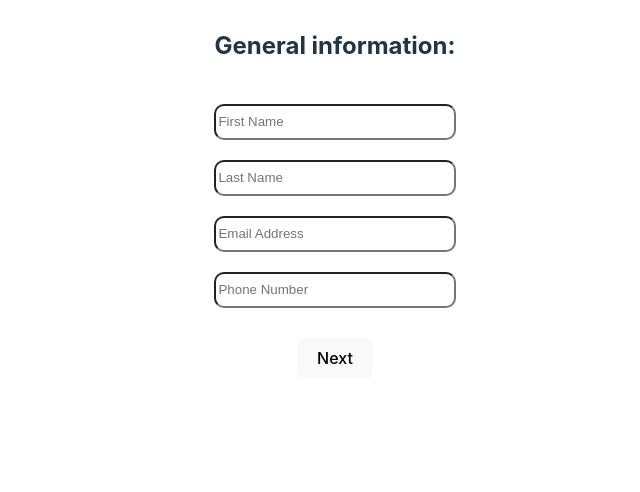
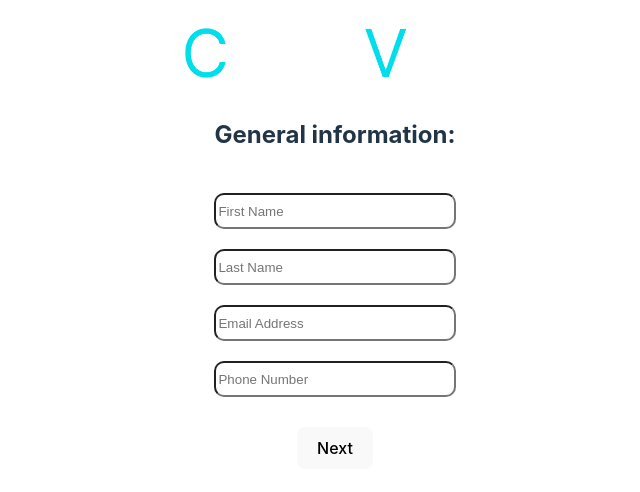
Before and after one commit to alex-nemeth/conjvre, a React (Vite) app: page / in a window 1280 px wide. Shown: the top 492 px of the page, without its empty margins (305-945 px from the left). Built offline with nearby package versions, Linux system fonts and the light colour scheme.

Commit message:
logo added

```diff
--- a/src/App.jsx
+++ b/src/App.jsx
@@ -29,6 +29,7 @@ class App extends Component {
 
         return (
             <div className="App">
+                <img className="logo" src="../src/assets/logo.png"></img>
                 {this.state.part === 0 && <Information />}
                 {this.state.part === 1 && <Education />}
                 {this.state.part === 2 && <Experience />}
--- a/src/styles.css
+++ b/src/styles.css
@@ -67,6 +67,17 @@ input {
     }
 }
 
+.App {
+    display: flex;
+    flex-direction: column;
+    align-items: center;
+}
+
+.logo {
+    max-width: 300px;
+    margin: 20px;
+}
+
 .builder--buttons {
     display: flex;
     flex-direction: row;
```
Also changed, not shown: src/assets/logo.png (added).
